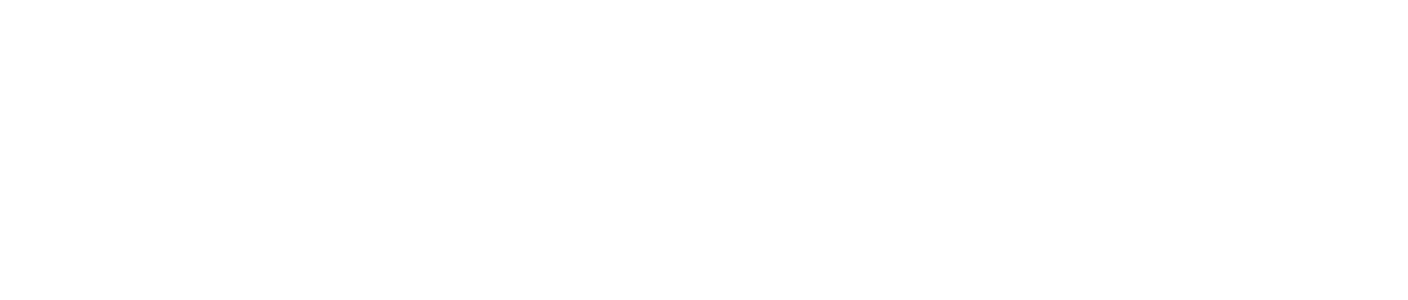
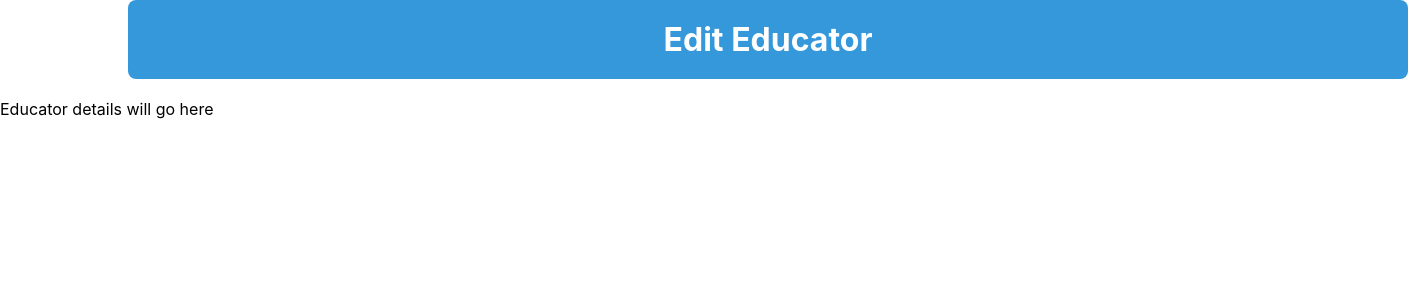
Before and after one commit to varunteja436/Finalprojectlms, a React (Create React App) app: page /adminediteducator in a window 1280 px wide. Before the commit this address had no page. Shown: the top 300 px of the page, 1408 px wide, since content can reach past the window. Built offline with nearby package versions, Linux system fonts and the light colour scheme.

Commit message:
added adminediteducator page

```diff
--- /dev/null
+++ b/src/Adminediteducator.js
@@ -0,0 +1,17 @@
+import React from "react";
+
+
+const AdminEditEducator = () => {
+  return (
+    <div className="admin-educator-profile-container">
+      <main className="admin-educator-profile-main">
+        <header>
+          <h1>Edit Educator</h1>
+        </header>
+        <div>Educator details will go here</div>
+      </main>
+    </div>
+  );
+};
+
+export default AdminEditEducator;
--- a/src/App.js
+++ b/src/App.js
@@ -15,6 +15,7 @@
 import ForgotPassword from "./forgotpassword";
 import Studentprofile from "./Studentprofile";
 import AdminViewStudents from "./Adminviewstudents";
+import AdminEditEducator from "./Adminediteducator";
 import "./App.css";
 
 function App() {
@@ -37,6 +38,7 @@
           <Route path="/forgotpassword" element={<ForgotPassword />} />
           <Route path="/educatorchangepassword" element={<Educatorchangepassword />} />
           <Route path="/adminviewstudents" element={<AdminViewStudents />} />
+          <Route path="/adminediteducator" element={<AdminEditEducator />} />
         </Routes>
       </div>
     </BrowserRouter>
```
